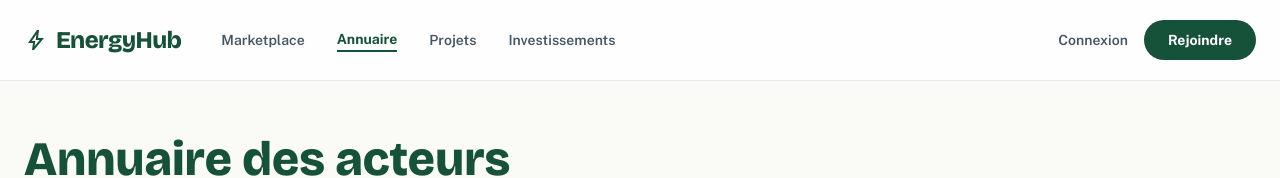
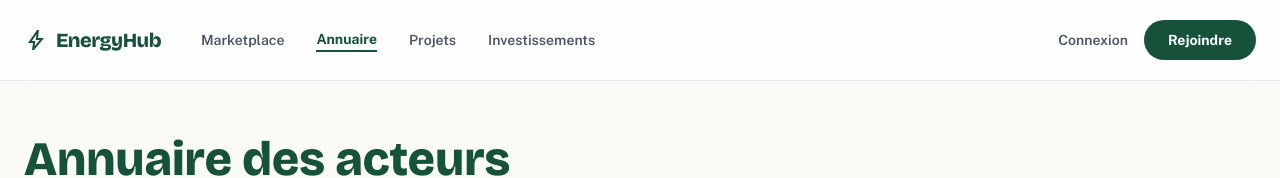
Before and after one commit to Hollymoly12/EnergyHub, a Next.js app: page /directory in a window 1280 px wide. Shown: the top 178 px of the page. Built offline with nearby package versions, Linux system fonts and the light colour scheme; no server answers; the database is empty.

Commit message:
fix: consistent logo, fix nav alignment, smart CTA for logged-in users

```diff
--- a/src/app/directory/page.tsx
+++ b/src/app/directory/page.tsx
@@ -33,12 +33,12 @@ export default async function DirectoryPage() {
         <div className="max-w-7xl mx-auto px-6 h-20 flex items-center justify-between">
           <div className="flex items-center gap-10">
             <Link href="/" className="flex items-center gap-2 text-primary">
-              <span className="material-symbols-outlined text-3xl">bolt</span>
-              <h2 className="text-2xl font-extrabold tracking-tight font-display">EnergyHub</h2>
+              <span className="material-symbols-outlined text-2xl">bolt</span>
+              <span className="text-xl font-extrabold tracking-tight font-display">EnergyHub</span>
             </Link>
             <nav className="hidden md:flex items-center gap-8">
               <Link href="/" className="text-sm font-semibold hover:text-primary transition-colors text-slate-600">Marketplace</Link>
-              <span className="text-sm font-bold text-primary border-b-2 border-primary pb-px">Annuaire</span>
+              <Link href="/directory" className="text-sm font-bold text-primary border-b-2 border-primary pb-px">Annuaire</Link>
               <Link href="/rfq" className="text-sm font-semibold hover:text-primary transition-colors text-slate-600">Projets</Link>
               <Link href="/investment" className="text-sm font-semibold hover:text-primary transition-colors text-slate-600">Investissements</Link>
             </nav>
@@ -72,11 +72,11 @@ export default async function DirectoryPage() {
             </p>
           </div>
           <Link
-            href="/register"
+            href={user ? "/dashboard/profile" : "/register"}
             className="inline-flex items-center gap-2 bg-accent text-primary px-8 py-4 rounded-2xl font-bold hover:shadow-lg transition-all whitespace-nowrap"
           >
             <span className="material-symbols-outlined">add_circle</span>
-            Ajouter mon entreprise
+            {user ? "Mon profil" : "Ajouter mon entreprise"}
           </Link>
         </div>
 
```
